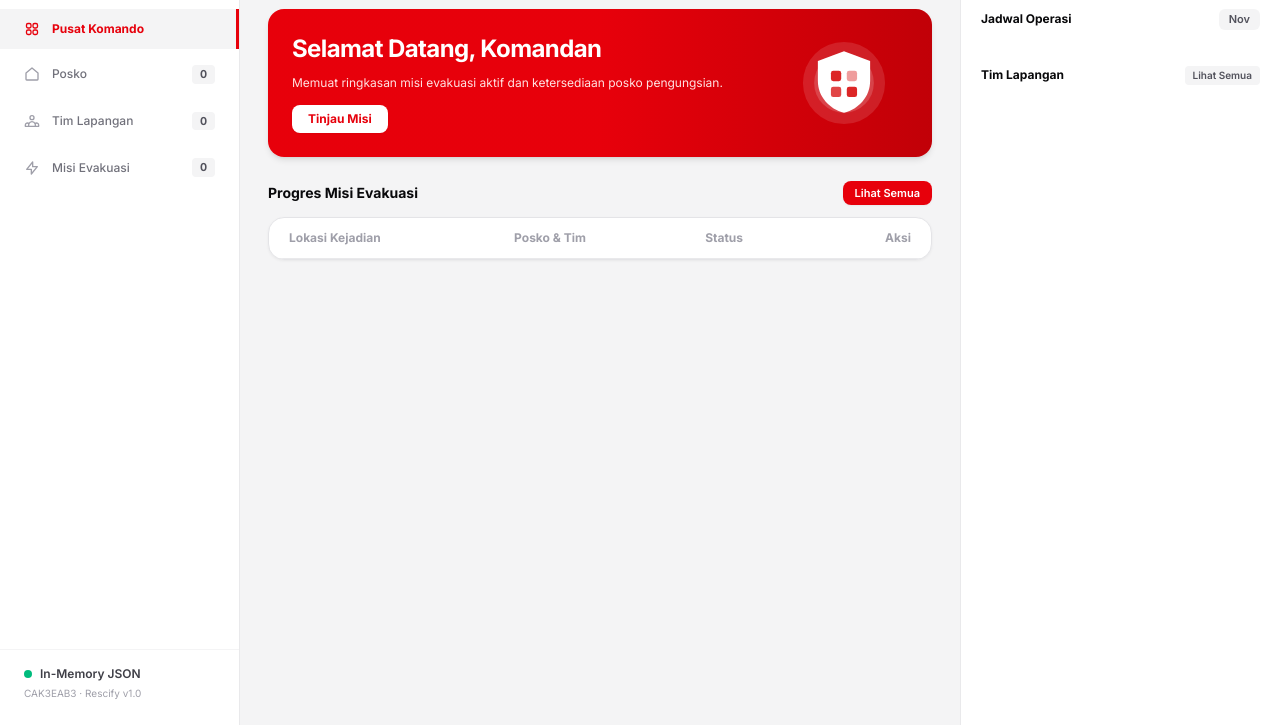
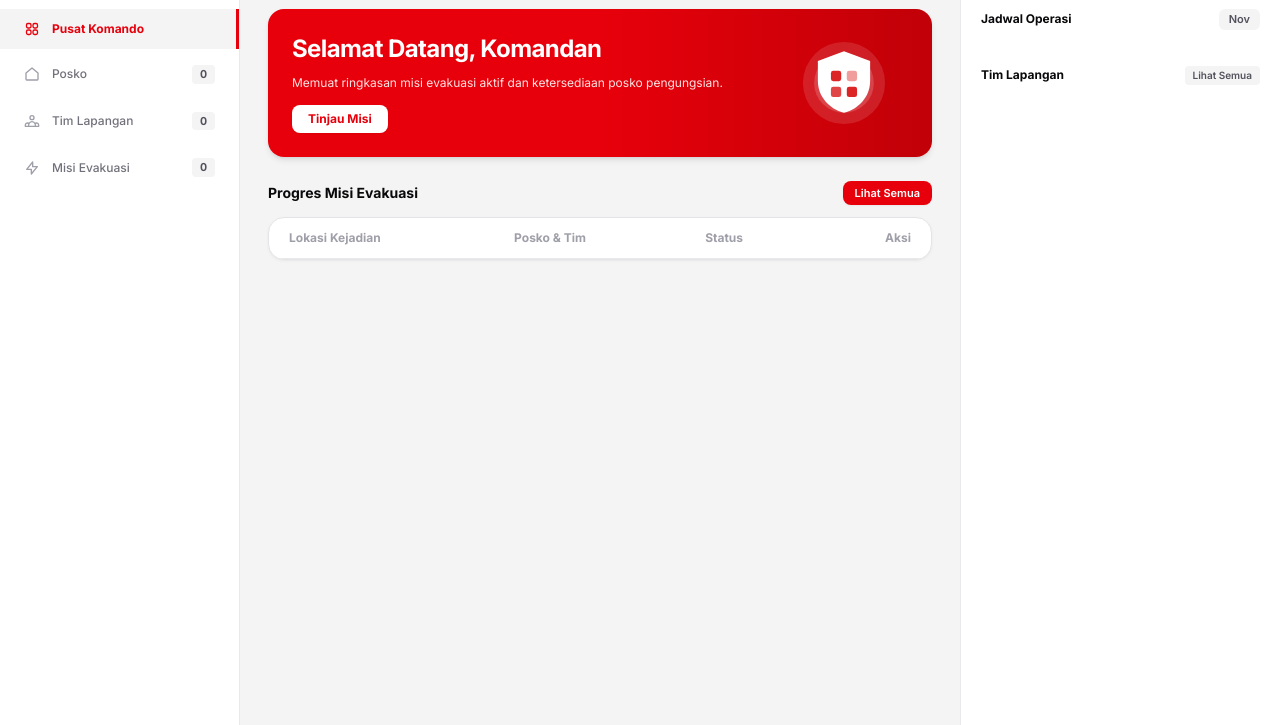
Before and after one commit to gilangggra/Rescify, a website built with Vite: page index.html in a window 1280 px wide. Shown: the part 75-800 px from the top of the page. Built offline with nearby package versions, Linux system fonts and the light colour scheme; files whose address does not match are found by name.

Commit message:
style(ui): remove In-Memory JSON status block from sidebar

```diff
--- a/index.html
+++ b/index.html
@@ -91,15 +91,6 @@
           <span id="nav-count-dispatches" class="tabular-nums text-[11px] font-bold px-2 py-0.5 rounded bg-zinc-100 text-zinc-600">0</span>
         </button>
       </nav>
-
-      <!-- Bottom System Info -->
-      <div class="px-6 pt-4 border-t border-zinc-100 mt-auto">
-        <div class="flex items-center gap-2 text-xs text-zinc-500">
-          <span class="w-2 h-2 rounded-full bg-emerald-500 shrink-0"></span>
-          <span class="font-semibold text-zinc-700">In-Memory JSON</span>
-        </div>
-        <p class="text-[10px] text-zinc-400 mt-1">CAK3EAB3 · Rescify v1.0</p>
-      </div>
     </div>
   </aside>
 
```
